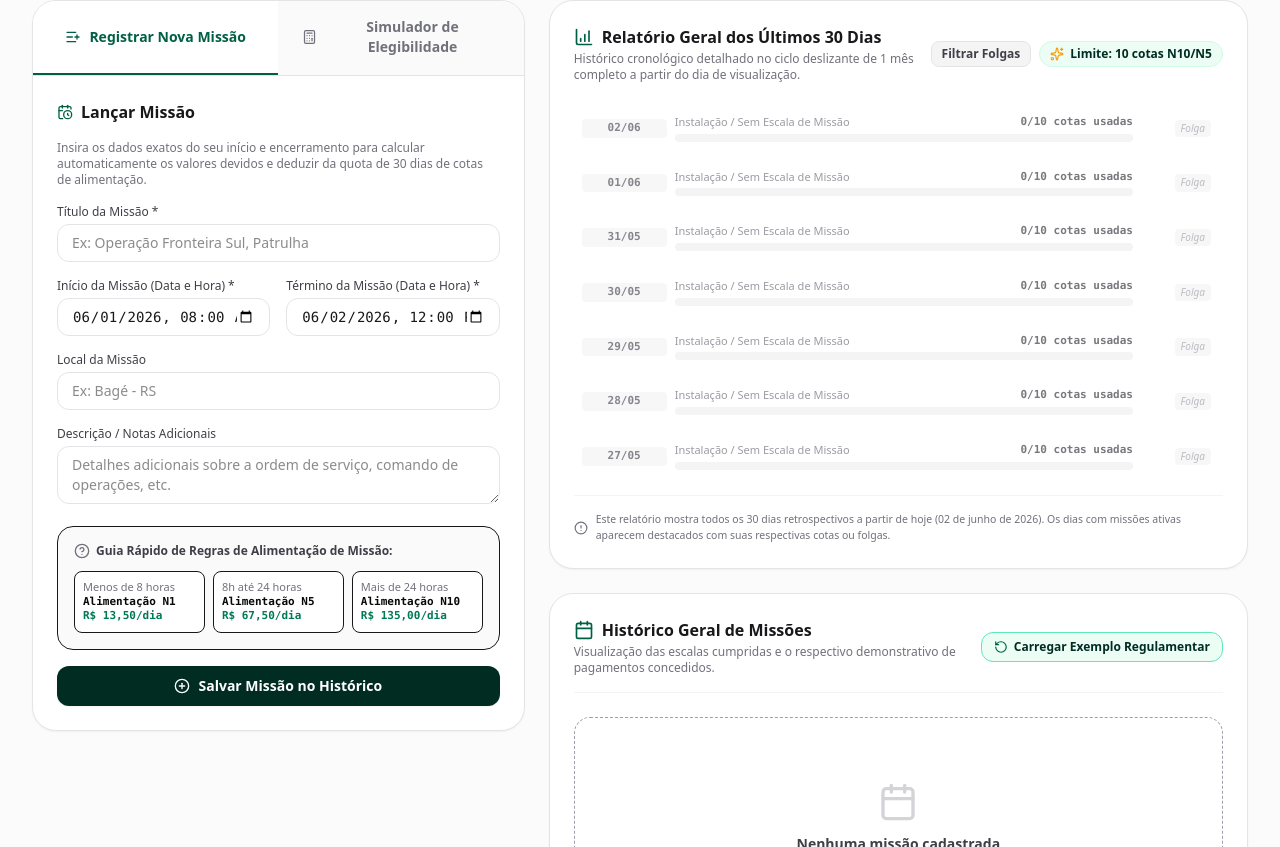
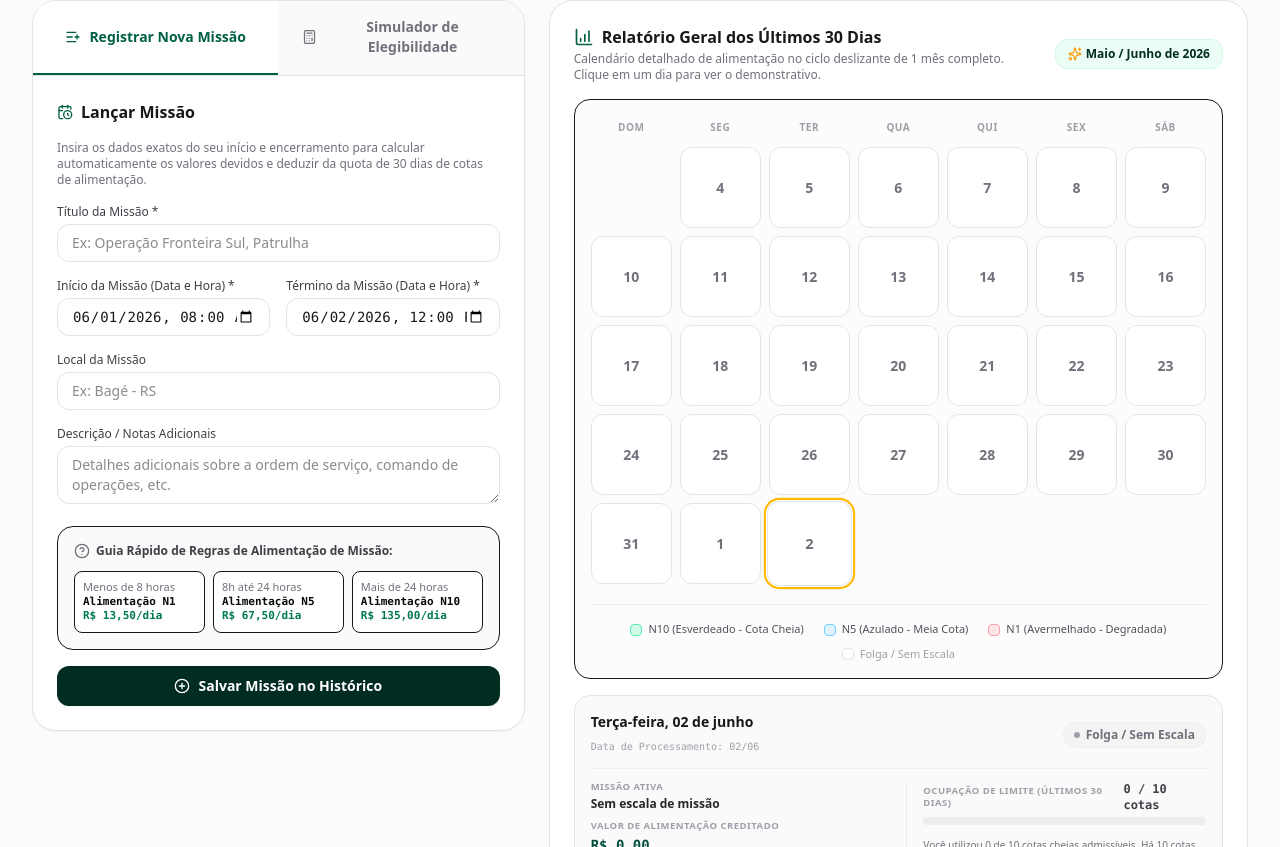
Before and after one commit to bfnrmmnt-bot/C-lculo-Manobra, a React (Vite) app: page / in a window 1280 px wide. Shown: the part 513-1360 px from the top of the page. Built offline with nearby package versions, Linux system fonts and the light colour scheme.

Commit message:
feat(history): update mission timeline to chronological order
Refactor the 30-day sliding window calculation to return results in chronological order (oldest to newest) and update the UI state to support date selection.

```diff
--- a/src/components/MissionHistory.tsx
+++ b/src/components/MissionHistory.tsx
@@ -62,11 +62,11 @@ export default function MissionHistory({
     return payments.some((p) => p.originalType !== p.assignedType);
   };
 
-  // State to filter out blank rest days if the user prefers
-  const [showAll30Days, setShowAll30Days] = useState<boolean>(true);
+  // State to track selected day in the calendar
+  const [selectedDateStr, setSelectedDateStr] = useState<string | null>(null);
 
-  // Calculate the sliding window occupation timeline for the last 30 consecutive days!
-  const getQuotaUtilizationData = () => {
+  // Calculate the sliding window occupation timeline for the last 30 consecutive days (chronological oldest to newest)
+  const full30DaysChronological = (() => {
     // Determine the anchor date. We prioritize June 2nd, 2026, or the maximum date of missions registered
     let anchorDate = new Date(2026, 5, 2); // June 2, 2526 (0-indexed month)
 
@@ -100,7 +100,7 @@ export default function MissionHistory({
         primaryType,
         missionTitles: paymentsOnThisDay.length > 0
           ? Array.from(new Set(paymentsOnThisDay.map((p) => p.missionTitle))).join(', ')
-          : 'Instalação / Sem Escala de Missão',
+          : 'Sem escala de missão',
         hasMissions: paymentsOnThisDay.length > 0
       });
 
@@ -108,15 +108,51 @@ export default function MissionHistory({
       tempDate.setDate(tempDate.getDate() - 1);
     }
 
-    // Keep from newest to oldest so that the layout starts with the final/most recent day at the top, as requested
-    if (showAll30Days) {
-      return result;
+    // Return reversed to be in chronological order (oldest to newest)
+    return result.reverse();
+  })();
+
+  // Resolve active selected date (default to latest day if none is clicked)
+  const activeSelectedDateStr = selectedDateStr || (full30DaysChronological.length > 0 ? full30DaysChronological[full30DaysChronological.length - 1].dateStr : null);
+  const selectedDayDetail = full30DaysChronological.find(item => item.dateStr === activeSelectedDateStr);
+
+  const getCalendarHeaderSpan = () => {
+    if (full30DaysChronological.length === 0) return 'Últimos 30 Dias';
+
+    const formatMonthYear = (dateStr: string) => {
+      const date = new Date(dateStr + 'T12:00:00');
+      const month = date.toLocaleDateString('pt-BR', { month: 'long' });
+      const capitalizedMonth = month.charAt(0).toUpperCase() + month.slice(1);
+      const year = date.getFullYear();
+      return { month: capitalizedMonth, year };
+    };
+
+    const first = formatMonthYear(full30DaysChronological[0].dateStr);
+    const last = formatMonthYear(full30DaysChronological[full30DaysChronological.length - 1].dateStr);
+
+    if (first.month === last.month && first.year === last.year) {
+      return `${first.month} de ${first.year}`;
+    } else if (first.year === last.year) {
+      return `${first.month} / ${last.month} de ${first.year}`;
     } else {
-      return result.filter(item => item.hasMissions);
+      return `${first.month} de ${first.year} – ${last.month} de ${last.year}`;
     }
   };
 
-  const quotaTimeline = getQuotaUtilizationData();
+  const getReadableDayName = (dateStr: string) => {
+    const date = new Date(dateStr + 'T12:00:00');
+    const dayName = date.toLocaleDateString('pt-BR', { weekday: 'long' });
+    const capitalizedDay = dayName.charAt(0).toUpperCase() + dayName.slice(1);
+    const dayAndMonth = date.toLocaleDateString('pt-BR', { day: '2-digit', month: 'long' });
+    return `${capitalizedDay}, ${dayAndMonth}`;
+  };
+
+  const weekdays = ['Dom', 'Seg', 'Ter', 'Qua', 'Qui', 'Sex', 'Sáb'];
+
+  // Padding slots at the start of the calendar grid
+  const startPadding = full30DaysChronological.length > 0
+    ? new Date(full30DaysChronological[0].dateStr + 'T12:00:00').getDay()
+    : 0;
 
   return (
     <div className="space-y-6" id="history-container">
@@ -129,97 +165,211 @@ export default function MissionHistory({
               Relatório Geral dos Últimos 30 Dias
             </h3>
             <p className="text-xs text-zinc-500 mt-0.5">
-              Histórico cronológico detalhado no ciclo deslizante de 1 mês completo a partir do dia de visualização.
+              Calendário detalhado de alimentação no ciclo deslizante de 1 mês completo. Clique em um dia para ver o demonstrativo.
             </p>
           </div>
 
           <div className="flex flex-wrap items-center gap-2 shrink-0">
+            <span className="text-xs font-bold text-emerald-950 bg-emerald-50 px-3 py-1.5 rounded-xl border border-emerald-100 flex items-center gap-1">
+              <Sparkles className="w-3.5 h-3.5 text-amber-500" />
+              {getCalendarHeaderSpan()}
+            </span>
+          </div>
+        </div>
+
+        {/* Calendar Grid Container */}
+        <div className="mt-4 border border-zinc-150 rounded-2xl p-4 bg-zinc-50/50">
+          {/* Weekday headers */}
+          <div className="grid grid-cols-7 gap-1 sm:gap-2 text-center text-[10px] font-bold text-zinc-400 uppercase tracking-wider mb-2">
+            {weekdays.map((w, index) => (
+              <div key={index} className="py-1">
+                {w}
+              </div>
+            ))}
+          </div>
+
+          {/* Day blocks grid */}
+          <div className="grid grid-cols-7 gap-1.5 sm:gap-2">
+            {/* Empty padding slots */}
+            {Array.from({ length: startPadding }).map((_, index) => (
+              <div key={`pad-${index}`} className="aspect-square bg-transparent rounded-xl" />
+            ))}
+
+            {/* Actual 30 days */}
+            {full30DaysChronological.map((item) => {
+              const dayNum = item.dateStr.split('-')[2];
+              const isSelected = item.dateStr === activeSelectedDateStr;
+
+              // Resolve styles based on food allowance type
+              let colorClasses = '';
+              if (item.primaryType === 'N10') {
+                // N10 is Greenish / Esverdeado
+                colorClasses = 'bg-emerald-100/90 text-emerald-900 border-emerald-300 hover:bg-emerald-200';
+              } else if (item.primaryType === 'N5') {
+                // N5 is Bluish / Azulado
+                colorClasses = 'bg-sky-100/90 text-sky-900 border-sky-300 hover:bg-sky-200';
+              } else if (item.primaryType === 'N1') {
+                // N1 is Reddish / Avermelhado (degraded alert state)
+                colorClasses = 'bg-rose-100/95 text-rose-900 border-rose-300 hover:bg-rose-250 font-bold';
+              } else {
+                // Folga / No Mission is neutral gray
+                colorClasses = 'bg-white text-zinc-500 border-zinc-200 hover:bg-zinc-50';
+              }
+
+              return (
                 <button
+                  key={item.dateStr}
                   type="button"
-              onClick={() => setShowAll30Days(!showAll30Days)}
-              className="text-xs bg-zinc-100 hover:bg-zinc-200 text-zinc-700 font-semibold px-2.5 py-1 rounded-lg border border-zinc-200 cursor-pointer"
+                  onClick={() => setSelectedDateStr(item.dateStr)}
+                  className={`aspect-square border rounded-xl flex flex-col items-center justify-center relative text-xs sm:text-sm font-semibold transition-all duration-200 select-none ${colorClasses} ${
+                    isSelected
+                      ? 'ring-2 ring-amber-400 ring-offset-1 scale-105 z-10 shadow-sm'
+                      : ''
+                  }`}
+                  title={`${item.formattedDate} - ${item.primaryType} (${item.missionTitles})`}
+                  id={`calendar-day-${item.dateStr}`}
                 >
-              {showAll30Days ? 'Filtrar Folgas' : 'Exibir Todos 30 Dias'}
+                  <span className="leading-none">{parseInt(dayNum, 10)}</span>
+                  {item.hasMissions && (
+                    <span className={`absolute bottom-1 w-1.5 h-1.5 rounded-full ${
+                      item.primaryType === 'N10'
+                        ? 'bg-emerald-600'
+                        : item.primaryType === 'N5'
+                        ? 'bg-sky-600'
+                        : 'bg-rose-600'
+                    }`} />
+                  )}
                 </button>
-            <div className="flex items-center gap-1.5 text-xs bg-emerald-50 text-emerald-950 font-semibold px-2.5 py-1 rounded-full border border-emerald-100">
-              <Sparkles className="w-3.5 h-3.5 text-amber-500" />
-              <span>Limite: 10 cotas N10/N5</span>
+              );
+            })}
+          </div>
+
+          {/* Legend section */}
+          <div className="mt-5 pt-4 border-t border-zinc-200/60 flex flex-wrap justify-center items-center gap-x-5 gap-y-2 text-[11px] text-zinc-650">
+            <div className="flex items-center gap-1.5">
+              <span className="w-3 h-3 rounded bg-emerald-100 border border-emerald-300 block" />
+              <span className="text-zinc-600 font-medium">N10 (Esverdeado - Cota Cheia)</span>
+            </div>
+            <div className="flex items-center gap-1.5">
+              <span className="w-3 h-3 rounded bg-sky-100 border border-sky-300 block" />
+              <span className="text-zinc-600 font-medium">N5 (Azulado - Meia Cota)</span>
+            </div>
+            <div className="flex items-center gap-1.5">
+              <span className="w-3 h-3 rounded bg-rose-100 border border-rose-300 block" />
+              <span className="text-zinc-600 font-medium">N1 (Avermelhado - Degradada)</span>
+            </div>
+            <div className="flex items-center gap-1.5">
+              <span className="w-3 h-3 rounded bg-white border border-zinc-200 block" />
+              <span className="text-zinc-450 text-zinc-400">Folga / Sem Escala</span>
             </div>
           </div>
         </div>
 
-        {/* Graphical representation rows */}
-        <div className="space-y-3 pt-2 max-h-[380px] overflow-y-auto pr-1" id="quota-usage-bars-list">
-          {quotaTimeline.length > 0 ? (
-            quotaTimeline.map((item, idx) => {
-              const uPercent = (item.activeCount / 10) * 100;
-              const isFull = item.activeCount >= 10;
-
-              return (
-                <div key={idx} className={`flex flex-col sm:flex-row sm:items-center gap-2 text-xs p-2 rounded-xl transition-all ${
-                  item.hasMissions ? 'bg-zinc-50 border border-zinc-150' : 'opacity-70'
-                }`}>
-                  <div className="w-[85px] font-semibold text-zinc-800 shrink-0 flex items-center gap-1.5">
-                    <span className={`font-mono px-2 py-0.5 rounded text-[11px] block text-center w-full ${
-                      item.hasMissions ? 'bg-emerald-950 text-white' : 'bg-zinc-100 text-zinc-600'
-                    }`}>
-                      {item.formattedDate}
+        {/* Selected Day details popover / expansion */}
+        {selectedDayDetail && (
+          <div className="mt-4 p-4 bg-zinc-50 border border-zinc-200 rounded-2xl animate-fade-in" id="calendar-day-detail">
+            <div className="flex flex-col sm:flex-row justify-between sm:items-center gap-2 border-b border-zinc-200/60 pb-3 mb-3">
+              <div>
+                <h4 className="font-bold text-zinc-900 text-sm">
+                  {getReadableDayName(selectedDayDetail.dateStr)}
+                </h4>
+                <span className="text-[10px] text-zinc-400 font-mono">
+                  Data de Processamento: {selectedDayDetail.formattedDate}
                 </span>
               </div>
 
-                  <div className="flex-1 space-y-1">
-                    <div className="flex justify-between items-center text-[11px] text-zinc-500">
-                      <span className="truncate max-w-[200px] sm:max-w-xs">{item.missionTitles}</span>
-                      <span className="font-semibold text-zinc-700 font-mono">
-                        {item.activeCount}/10 cotas usadas
+              <div>
+                <span className={`inline-flex items-center gap-1.5 text-xs font-bold px-2.5 py-1 rounded-full border ${
+                  selectedDayDetail.primaryType === 'N10'
+                    ? 'bg-emerald-100 text-emerald-900 border-emerald-200'
+                    : selectedDayDetail.primaryType === 'N5'
+                    ? 'bg-sky-100 text-sky-900 border-sky-200'
+                    : selectedDayDetail.primaryType === 'N1'
+                    ? 'bg-rose-100 text-rose-900 border-rose-200'
+                    : 'bg-zinc-100 text-zinc-500 border-zinc-200/40'
+                }`}>
+                  <span className={`w-1.5 h-1.5 rounded-full ${
+                    selectedDayDetail.primaryType === 'N10'
+                      ? 'bg-emerald-500'
+                      : selectedDayDetail.primaryType === 'N5'
+                      ? 'bg-sky-500'
+                      : selectedDayDetail.primaryType === 'N1'
+                      ? 'bg-rose-500 animate-ping'
+                      : 'bg-zinc-400'
+                  }`} />
+                  {selectedDayDetail.primaryType === 'N10'
+                    ? 'N10 – Cota Alimentação Cheia'
+                    : selectedDayDetail.primaryType === 'N5'
+                    ? 'N5 – Meia Cota Alimentação'
+                    : selectedDayDetail.primaryType === 'N1'
+                    ? 'N1 – Alimentação Degradada'
+                    : 'Folga / Sem Escala'}
                 </span>
               </div>
+            </div>
 
-                    {/* Progress Bar */}
+            <div className="grid grid-cols-1 md:grid-cols-2 gap-4 text-xs">
+              <div className="space-y-2">
+                <div>
+                  <span className="text-[9.5px] text-zinc-400 font-bold uppercase tracking-wider block">Missão Ativa</span>
+                  <span className="text-zinc-800 font-semibold block mt-0.5">
+                    {selectedDayDetail.missionTitles}
+                  </span>
+                </div>
+                <div>
+                  <span className="text-[9.5px] text-zinc-400 font-bold uppercase tracking-wider block">Valor de Alimentação Creditado</span>
+                  <span className="text-emerald-900 font-bold font-mono text-sm block mt-0.5">
+                    {selectedDayDetail.primaryType === 'N10'
+                      ? formatBRL(135)
+                      : selectedDayDetail.primaryType === 'N5'
+                      ? formatBRL(67.5)
+                      : selectedDayDetail.primaryType === 'N1'
+                      ? formatBRL(13.5)
+                      : formatBRL(0)}
+                  </span>
+                </div>
+              </div>
+
+              <div className="space-y-2 border-t md:border-t-0 md:border-l border-zinc-200/60 pt-3 md:pt-0 md:pl-4">
+                <div>
+                  <div className="flex justify-between items-center mb-1">
+                    <span className="text-[9.5px] text-zinc-400 font-bold uppercase tracking-wider block">Ocupação de Limite (Últimos 30 Dias)</span>
+                    <span className="font-mono font-bold text-zinc-700">
+                      {selectedDayDetail.activeCount} / 10 cotas
+                    </span>
+                  </div>
                   <div className="w-full bg-zinc-200/60 h-2 rounded-full overflow-hidden flex">
                     <div
-                        className={`h-full rounded-full transition-all duration-500 ${
-                          isFull
+                      className={`h-full rounded-full transition-all duration-300 ${
+                        selectedDayDetail.activeCount >= 10
                           ? 'bg-rose-500'
-                            : item.activeCount >= 8
+                          : selectedDayDetail.activeCount >= 8
                           ? 'bg-amber-400'
-                            : 'bg-emerald-700'
+                          : 'bg-emerald-600'
                       }`}
-                        style={{ width: `${Math.min(100, uPercent)}%` }}
+                      style={{ width: `${(selectedDayDetail.activeCount / 10) * 100}%` }}
                     />
                   </div>
                 </div>
 
-                  <div className="w-[70px] text-right shrink-0">
-                    <span className={`inline-block text-[10px] font-bold px-1.5 py-0.5 rounded ${
-                      item.primaryType === 'N10'
-                        ? 'bg-emerald-100 text-emerald-850 animate-fade'
-                        : item.primaryType === 'N5'
-                        ? 'bg-sky-100 text-sky-850'
-                        : item.primaryType === 'N1'
-                        ? 'bg-amber-100 text-amber-850'
-                        : 'bg-zinc-100 text-zinc-400 font-normal italic'
-                    }`}>
-                      {item.primaryType}
+                <p className="text-[10px] text-zinc-500 leading-relaxed pt-1">
+                  {selectedDayDetail.activeCount >= 10
+                    ? 'Limite de 10 cotas cheias atingido neste ciclo deslizante. Para proteger a quota, o valor deste dia foi degradado para o valor residual de N1 (R$ 13,50).'
+                    : `Você utilizou ${selectedDayDetail.activeCount} de 10 cotas cheias admissíveis. Há ${selectedDayDetail.remaining} cotas cheias restantes disponíveis para as próximas missões.`}
+                </p>
+              </div>
+            </div>
+          </div>
+        )}
+
+        <div className="mt-4 pt-4 border-t border-zinc-100 flex items-center gap-2 text-[10.5px] text-zinc-450 text-zinc-500">
+          <AlertCircle className="w-3.5 h-3.5 text-emerald-800 shrink-0" />
+          <span>
+            Este calendário apresenta a ocupação retrospectiva de 30 dias contínuos. Clique nos dias para verificar o saldo de cotas acumuladas.
           </span>
         </div>
       </div>
-              );
-            })
-          ) : (
-            <div className="text-center py-6 text-zinc-400 text-xs">
-              Nenhuma escala cadastrada neste ciclo de 30 dias.
-            </div>
-          )}
-        </div>
 
-        <div className="mt-4 pt-4 border-t border-zinc-100 flex items-center gap-2 text-[10.5px] text-zinc-450 text-zinc-500">
-          <AlertCircle className="w-3.5 h-3.5 text-emerald-850 shrink-0" />
-          <span>
-            Este relatório mostra todos os 30 dias retrospectivos a partir de hoje (02 de junho de 2026). Os dias com missões ativas aparecem destacados com suas respectivas cotas ou folgas.
-          </span>
-        </div>
-      </div>
 
       {/* Database control buttons & Log Header */}
       <div className="bg-white border border-zinc-200 rounded-3xl p-6 shadow-xs" id="missions-history-log">
```
Lines whose indentation alone changed are shown as unchanged.
